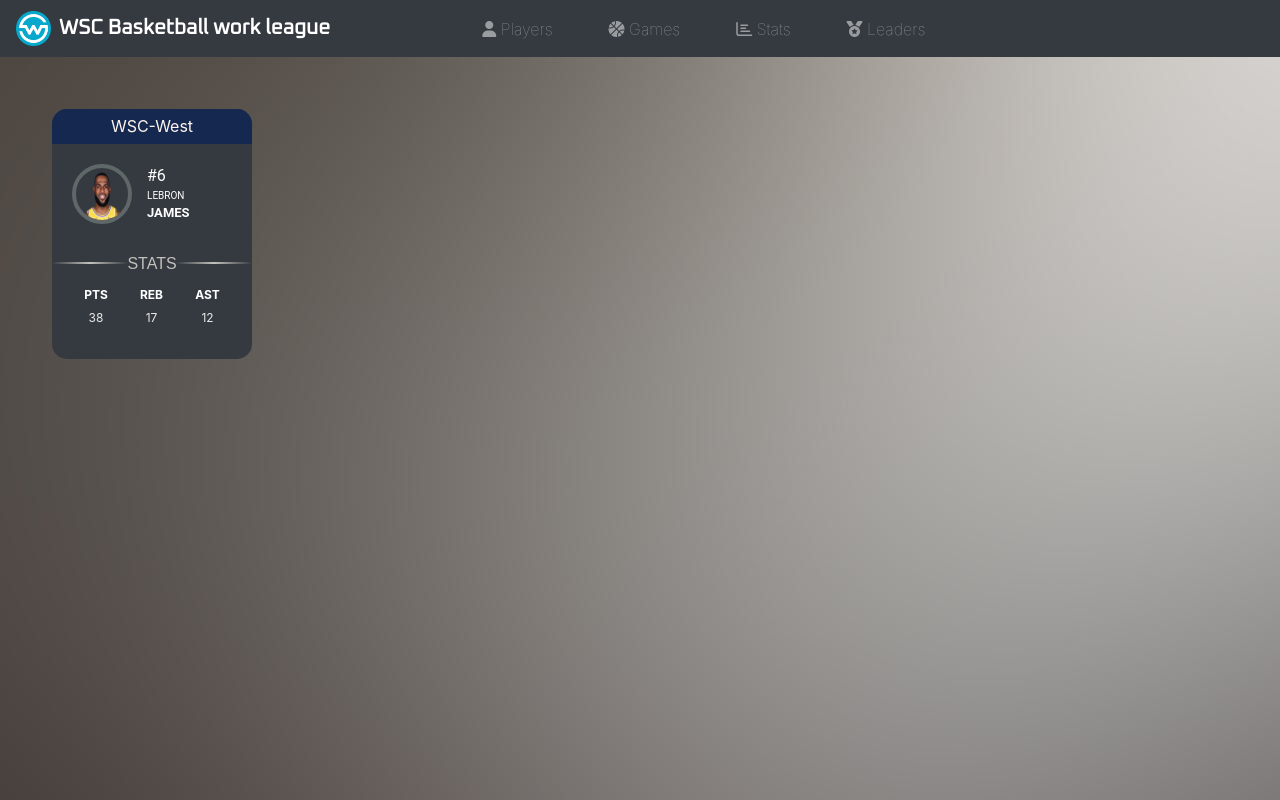
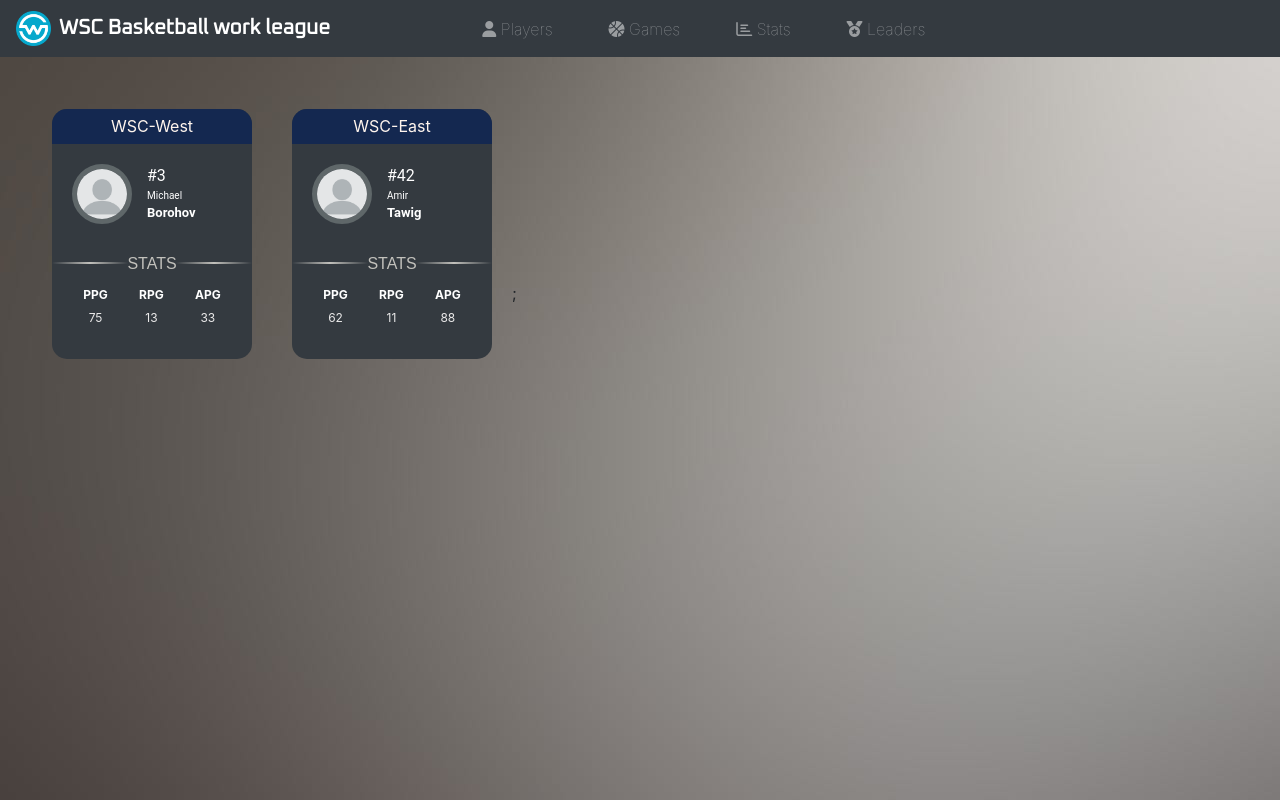
Before and after one commit to MichaelBoRoHoV/WorkLeagueStats, a React (Create React App) app: page /players in a window 1280 px wide. Built offline with nearby package versions, Linux system fonts and the light colour scheme.

Commit message:
add props and map to cards.

```diff
--- a/public/styles.css
+++ b/public/styles.css
@@ -72,8 +72,8 @@ body {
 .player-img {
     margin: 30px 0 0 20px;
     border-radius: 50%;
+    border: 5px solid  #5f6769;
     position: relative;
-    border: 4px solid  #5f6769;
     width: 60px;
     height: 60px;
 }
--- a/src/components/App.jsx
+++ b/src/components/App.jsx
@@ -1,13 +1,26 @@
 import React from "react";
 import NavigationBar from "./NavigationBar";
 import PlayerCard from "./PlayerCard";
+import players from "../players.js"
 
 function App(){
   return (
     <div>
       <NavigationBar />
       <div className="container-cards">
-        <PlayerCard />
+        {players.map(player => (
+          <PlayerCard
+            key = {player.id}
+            teamName = {player.team}
+            jersey = {player.jersey}
+            fName = {player.firstName}
+            lName = {player.lastName}
+            img = {player.imgURL} alt = "player image"
+            ppg = {player.stats.ppg}
+            rpg = {player.stats.rpg}
+            apg = {player.stats.apg}
+          />
+        ))};
       </div>
     </div>
   )
--- a/src/components/PlayerCard.jsx
+++ b/src/components/PlayerCard.jsx
@@ -5,25 +5,25 @@ function PlayerCard(props) {
     return (
         <div className="card">
             <div className="card-top">
-                <p>WSC-West</p>
+                <p>{props.teamName}</p>
             </div>
             <div className="card-body">
-                <img className="player-img" src="images/LeBron.png" alt="lebron james" />
+                <img className="player-img" src={props.img} alt={props.alt} />
                     <div className="player-info">
-                        <div className="jersy">#6</div>
-                        <div className="firstName">LEBRON</div>
-                        <div className="lastName">JAMES</div>
+                        <div className="jersy">#{props.jersey}</div>
+                        <div className="firstName">{props.fName}</div>
+                        <div className="lastName">{props.lName}</div>
                     </div>
             </div>
             <div className="card-buttom">
                 <h1>STATS</h1>
                 <div className="grid-container">
-                    <div className="grid-header">PTS</div>
-                    <div className="grid-header">REB</div>
-                    <div className="grid-header">AST</div>
-                    <div className="grid-item">38</div>
-                    <div className="grid-item">17</div>
-                    <div className="grid-item">12</div>
+                    <div className="grid-header">PPG</div>
+                    <div className="grid-header">RPG</div>
+                    <div className="grid-header">APG</div>
+                    <div className="grid-item">{props.ppg}</div>
+                    <div className="grid-item">{props.rpg}</div>
+                    <div className="grid-item">{props.apg}</div>
                 </div>
             </div>
        </div>
--- /dev/null
+++ b/src/players.js
@@ -0,0 +1,33 @@
+
+const players = [
+    {
+        id: 1,
+        firstName: "Michael",
+        lastName: "Borohov",
+        displayName: "M.Borohov",
+        jersey: 3,
+        imgURL: "../images/default.png",
+        team: "WSC-West",
+        stats: {
+            ppg: 75,
+            rpg: 13,
+            apg: 33
+        }
+    },
+    {
+        id: 2,
+        firstName: "Amir",
+        lastName: "Tawig",
+        displayName: "A.Tawig",
+        jersey: 42,
+        imgURL: "../images/default.png",
+        team: "WSC-East",
+        stats:{
+            ppg: 62,
+            rpg: 11,
+            apg: 88
+        }
+    }
+];
+
+export default players;
```
Also changed, not shown: src/player.js (deleted, +0 -29 lines).
